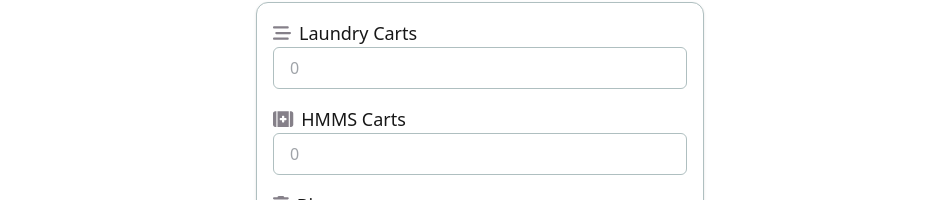
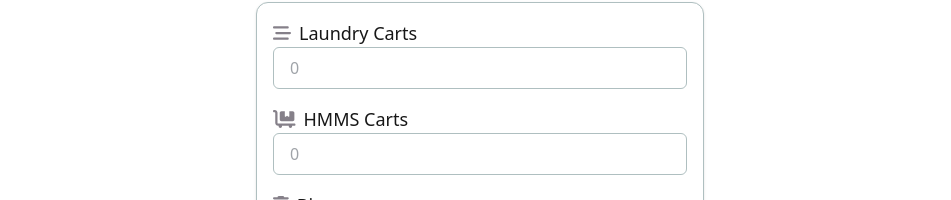
Before and after one commit to RW2023/loader, a Next.js app: page / in a window 1280 px wide. Shown: the part 119-319 px from the top of the page, without its empty margins (160-1111 px from the left). Built offline with nearby package versions, Linux system fonts and the light colour scheme.

Commit message:
style: update icon in LoadInputForm to use faCartFlatbed for HMMS Carts

```diff
--- a/src/app/components/LoadInputForm.tsx
+++ b/src/app/components/LoadInputForm.tsx
@@ -3,7 +3,7 @@
 import { FontAwesomeIcon } from '@fortawesome/react-fontawesome';
 import {
     faBarsStaggered,
-    faKitMedical,
+    faCartFlatbed,
     faTrashCan,
 } from '@fortawesome/free-solid-svg-icons';
 
@@ -51,7 +51,7 @@ export default function LoadInputForm({
                 <label className="label">
                     <span className="label-text text-lg flex items-center gap-2 text-[var(--color-foreground)]">
                         <FontAwesomeIcon
-                            icon={faKitMedical}
+                            icon={faCartFlatbed}
                             className="text-[var(--taupe-gray)]"
                             title="HMMS Carts"
                         />
```
